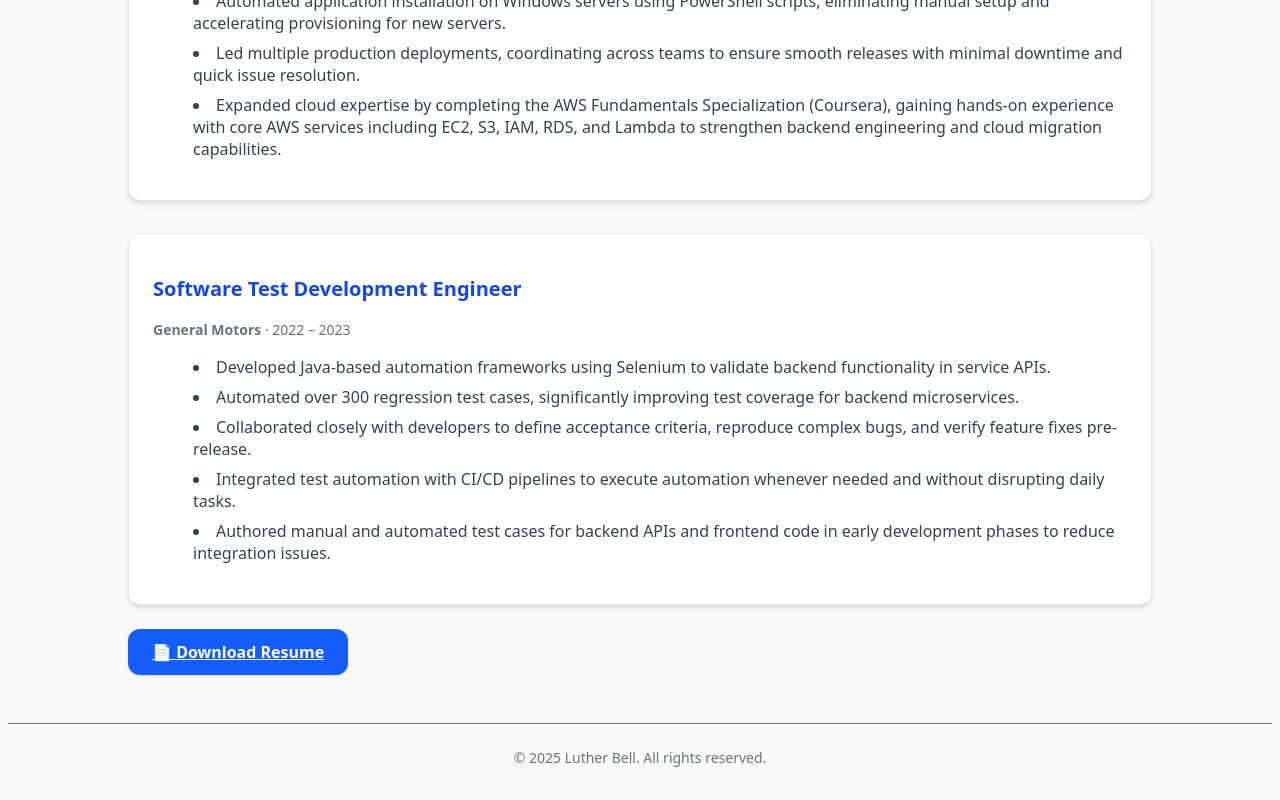
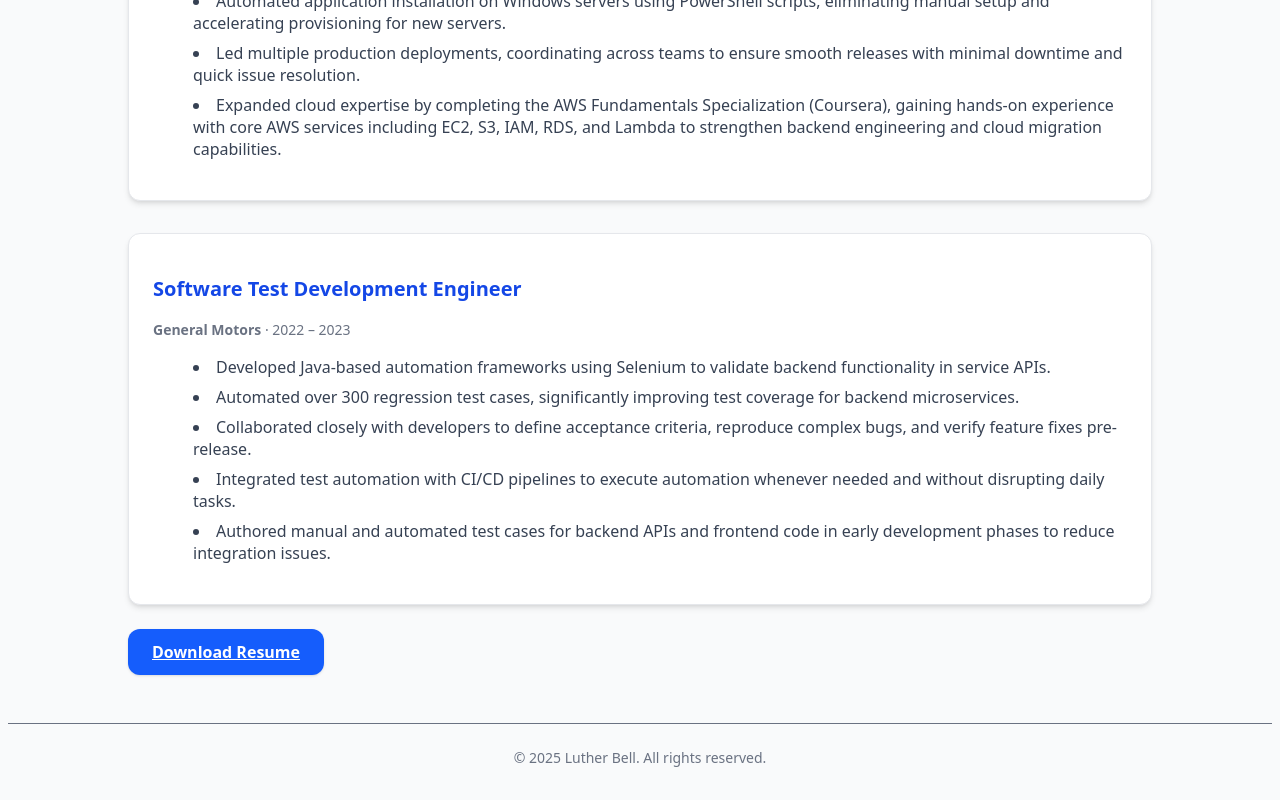
Before and after one commit to luDaDon/portfolioo, a Next.js app: page /experience in a window 1280 px wide. Shown: the part 747-1547 px from the top of the page. Built offline with nearby package versions, Linux system fonts and the light colour scheme.

Commit message:
fix resume path

```diff
--- a/pages/experience.tsx
+++ b/pages/experience.tsx
@@ -76,11 +76,11 @@ early development phases to reduce integration issues. </li>
         </section>
 
         <a
-          href="/Resume_2025.pdf"
+          href="/Resume_2026.pdf"
           download
           className="inline-block mt-6 bg-blue-600 text-white px-6 py-3 rounded-xl font-semibold shadow hover:bg-blue-700 transition"
         >
-          📄 Download Resume
+          Download Resume
         </a>
       </main>
       <Footer />
```
